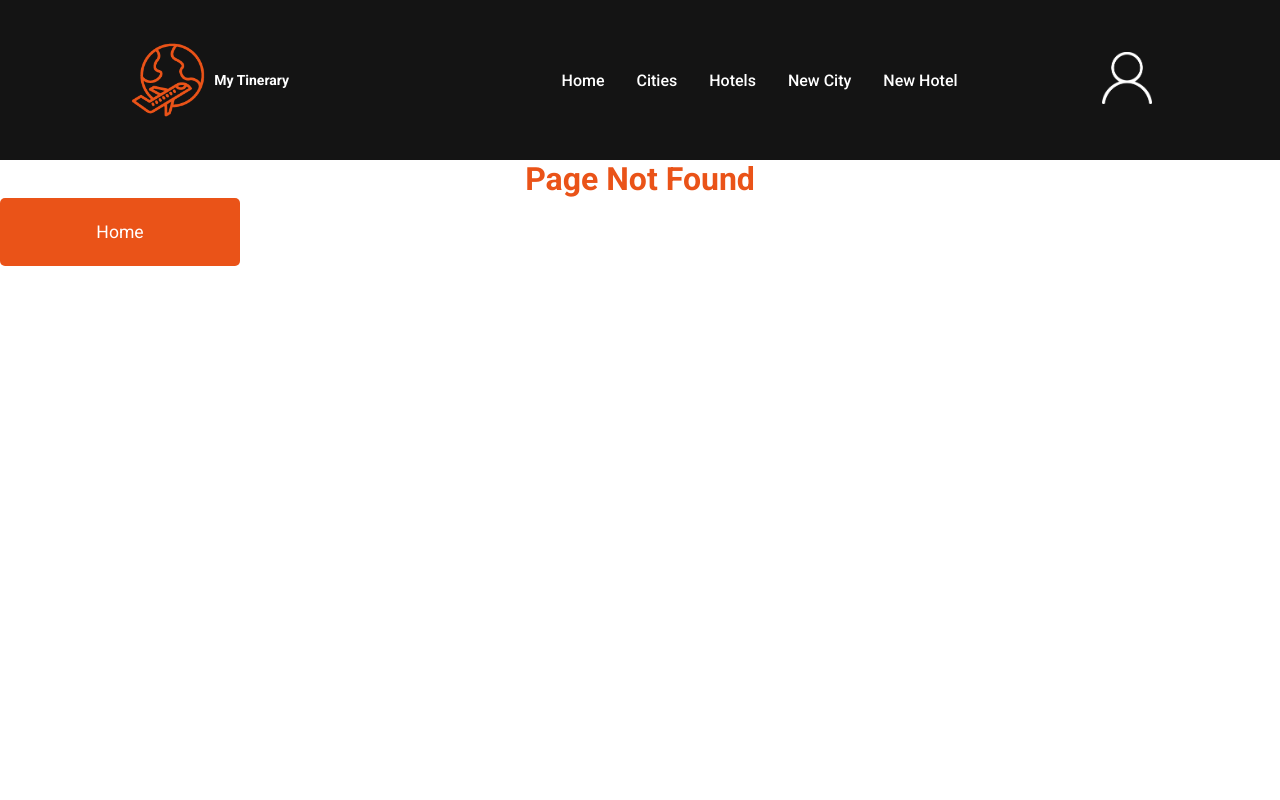
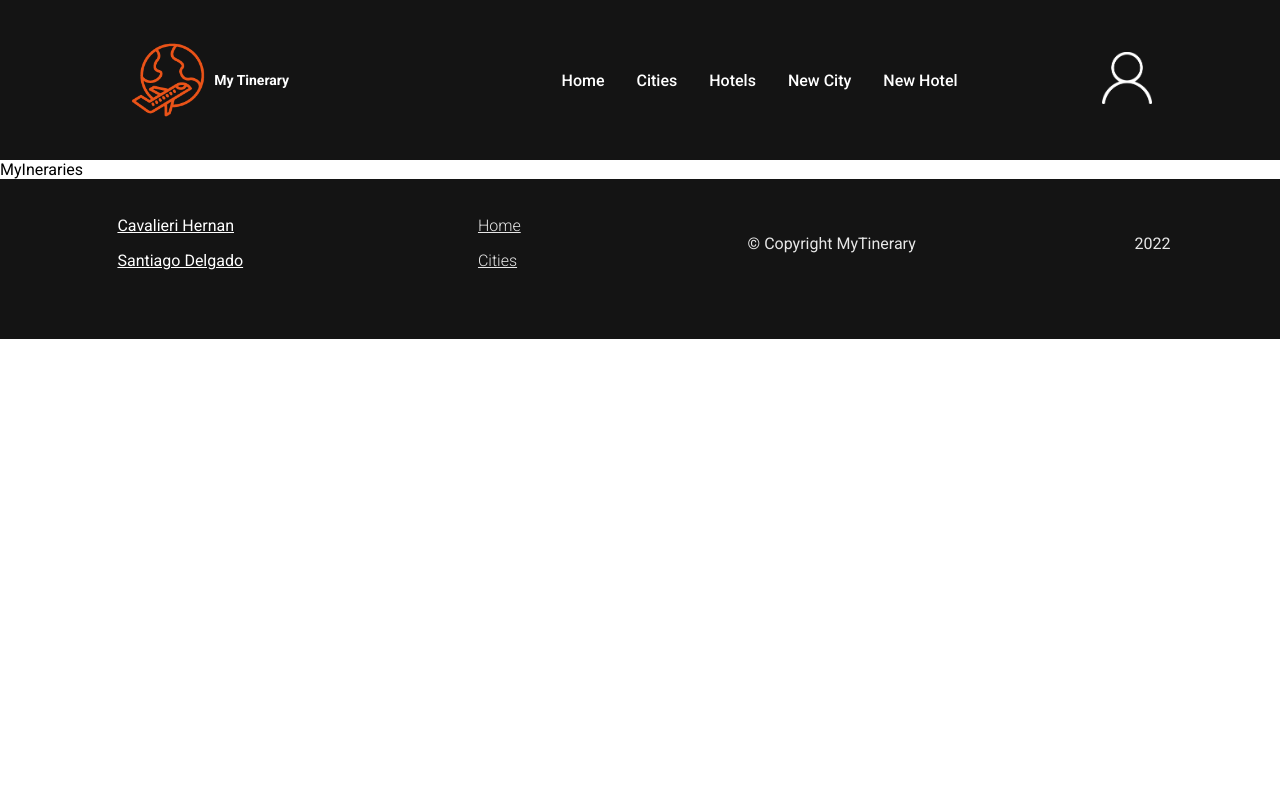
Before and after one commit to SantiagoDelgadoo/my-tinerary-team-kingca-one, a React (Create React App) app: page /myitineraries in a window 1280 px wide. Before the commit this address had no page. Shown: the top 800 px of the page. Built offline with nearby package versions, Linux system fonts and the light colour scheme.

Commit message:
avances en mt-01-43

```diff
--- a/package.json
+++ b/package.json
@@ -16,6 +16,7 @@
     "react-router-dom": "^6.4.3",
     "react-scripts": "5.0.1",
     "react-toastify": "^9.1.1",
+    "sweetalert2": "^11.6.11",
     "web-vitals": "^2.1.4"
   },
   "scripts": {
--- a/src/App.js
+++ b/src/App.js
@@ -18,6 +18,7 @@ import NewCity from './pages/NewCity';
 import DetailsHotel from './pages/DetailsHotel';
 import DetailsCities from './pages/DetailsCities';
 import NewHotel from './pages/NewHotel';
+import MyIneraries from './pages/MyIneraries';
 function App() {
   return (
 
@@ -35,6 +36,7 @@ function App() {
     <Route path="/details/:id" element={<DetailsCities/>}></Route>
     <Route path="/detailsHotel/:id" element={<DetailsHotel/>}></Route>
     <Route path="/newhotel" element={<NewHotel/>}></Route>
+    <Route path="/myitineraries" element={<MyIneraries/>}></Route>
     </Routes>
     </Main>
   );
--- /dev/null
+++ b/src/pages/MyIneraries.jsx
@@ -0,0 +1,7 @@
+import React from 'react'
+
+export default function MyIneraries() {
+  return (
+    <div>MyIneraries</div>
+  )
+}
```
Also changed, not shown: 1 other file (tests, documents, lock files or other folders).
